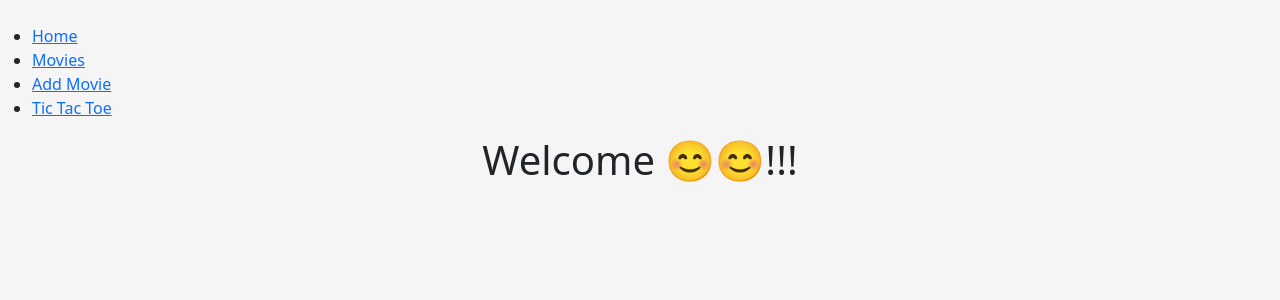
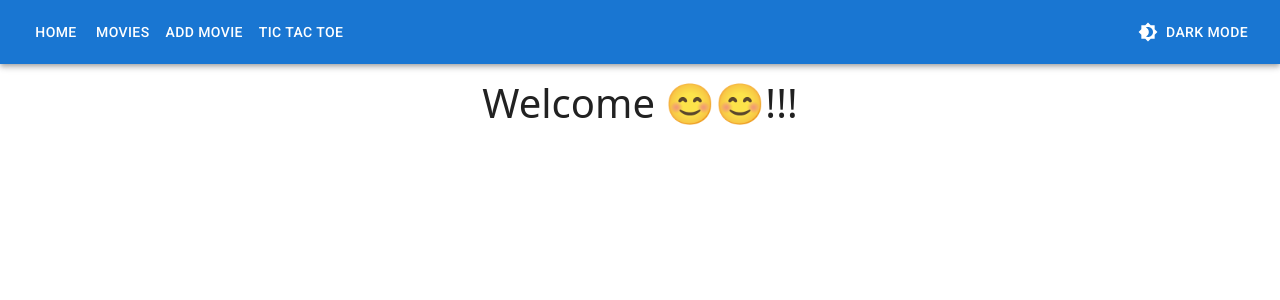
Before and after one commit to vmvijay677/my-react, a React (Create React App) app: page / in a window 1280 px wide. Shown: the top 300 px of the page. Built offline with nearby package versions, Linux system fonts and the light colour scheme.

Commit message:
dark and light theme

```diff
--- a/src/App.js
+++ b/src/App.js
@@ -1,5 +1,5 @@
 import "./index.css";
-import { useState } from "react";
+import { useEffect, useState } from "react";
 import Button from '@mui/material/Button';
 import TextField from '@mui/material/TextField';
 import IconButton from '@mui/material/IconButton';
@@ -8,7 +8,7 @@ import ExpandMoreIcon from '@mui/icons-material/ExpandMore';
 import ExpandLessIcon from '@mui/icons-material/ExpandLess';
 import Card from '@mui/material/Card';
 import CardContent from '@mui/material/CardContent';
-import { Counter,  double } from "./Counter";
+import { Counter, double } from "./Counter";
 import { Switch, Route, Link, Redirect } from "react-router-dom";
 import useWindowSize from 'react-use/lib/useWindowSize'
 import Confetti from 'react-confetti'
@@ -18,73 +18,93 @@ import { useHistory } from "react-router-dom";
 import { useParams } from "react-router-dom";
 import ArrowBackIosIcon from '@mui/icons-material/ArrowBackIos';
 import EditIcon from '@mui/icons-material/Edit';
+import AppBar from '@mui/material/AppBar';
+import Toolbar from '@mui/material/Toolbar';
+import { createTheme, ThemeProvider } from '@mui/material/styles';
+import Paper from '@mui/material/Paper';
+import Brightness4Icon from '@mui/icons-material/Brightness4';
+import Brightness7Icon from '@mui/icons-material/Brightness7';
 
 
 export default function App() {
   const movies = [
     {
+      id: "100",
       poster: "https://m.media-amazon.com/images/M/MV5BNmU1OTYzYzAtMDcyOS00MDI0LTg2ZmQtYTEyMDdmMmQ0MjY5XkEyXkFqcGdeQXVyOTk3NTc2MzE@._V1_.jpg",
       name: "1. Master (2021)",
       summary: "John Durairaj, an alcoholic professor, gets enrolled to teach at a juvenile facility, unbeknownst to him. He soon clashes with a ruthless gangster, who uses the children as scapegoats for his crimes.",
-      rating: "7.8/10",
+      rating: 7.8,
       trailer: "https://www.youtube.com/embed/UTiXQcrLlv4"
     },
     {
+      id: "101",
       poster: "https://www.sify.com/uploads/1-tgykJ4ihfiagi.jpg",
       name: "2. Bigil (2019)",
       summary: "Michael, an aggressive young man, gives up his dream of becoming a footballer after his father's murder. However, a friend convinces him to coach a women's football team and turn his life around.",
-      rating: "6.9/10",
+      rating: 6.9,
       trailer: "https://www.youtube.com/embed/GR-Ui8-V2M0"
     },
     {
+      id: "102",
       poster: "https://pbs.twimg.com/media/DLyjImyVwAAw5No.jpg",
       name: "3. Mersal (2017)",
       summary: "Maaran, a doctor, is falsely arrested for the murder of his colleague, Dr Arjun Zachariah. He soon discovers that the real culprit is a lookalike who aims to expose corruption in the medical industry.",
-      rating: "7.8/10",
+      rating: 7.8,
       trailer: "https://www.youtube.com/embed/gQDo5QuZTaw"
     },
     {
+      id: "103",
       poster: "https://live.staticflickr.com/65535/10496255225_2744d915de_b.jpg",
       name: "4. Theri (2016)",
       summary: "DCP Vijaya Kumar goes into hiding to bring up his daughter in a safe environment. However, after her life is threatened by deadly gangsters, he must face his past to protect his daughter.",
-      rating: "7.4/10",
+      rating: 7.4,
       trailer: "https://www.youtube.com/embed/ZK4uGLpkAKk"
     },
     {
+      id: "104",
       poster: "https://pbs.twimg.com/media/BqptqsXCEAEBQjE?format=jpg&name=large",
       name: "5. Kaththi (2014)",
       summary: "Kathiresan, who escapes from prison, accidentally meets his lookalike, Jeeva, who gets shot by criminals. Kathiresan masquerades as Jeeva in order to save himself, but it turns him into a crusader.",
-      rating: "8.1/10",
+      rating: 8.1,
       trailer: "https://www.youtube.com/embed/bMf0IyzyKt4"
     },
     {
+      id: "105",
       poster: "https://m.media-amazon.com/images/M/MV5BZTc4YWY5MzAtOTc4Zi00NDVmLThlMGItYjliOGNkYmM3NDBmXkEyXkFqcGdeQXVyOTk3NTc2MzE@._V1_.jpg",
       name: "6. Thuppakki (2012)",
       summary: "An army captain visits Mumbai to be with his family and find a suitable bride. However, an explosion in the city sets him off on a mission to find and disable a terrorist sleeper cell in the city.",
-      rating: "8.1/10",
+      rating: 8.1,
       trailer: "https://www.youtube.com/embed/s0O44Sn1hD4"
     }
   ];
 
   const [movieList, setMovieList] = useState(movies);
+  const [mode, setMode] = useState("light");
   const history = useHistory();
+  const theme = createTheme({
+    palette: {
+      mode: mode,
+    },
+  });
   return (
+    <ThemeProvider theme={theme}>
+      <Paper elevation={4} style={{borderRadius: "0px", minHeight: "100vh"}}>
         <div>
-      <br></br>
-      <ul>
-        <li>
-          <Link to="/">Home</Link>
-        </li>
-        <li>
-          <Link to="/movies">Movies</Link>
-        </li>
-        <li>
-          <Link to="/movies/add">Add Movie</Link>
-        </li>
-        <li>
-          <Link to="/tic-tac-toe">Tic Tac Toe</Link>
-        </li>
-      </ul>
+          <div className="appbar">
+            <AppBar position="static">
+              <Toolbar>
+                <Button color="inherit" onClick={() => history.push("/")}>Home</Button>
+                <Button color="inherit" onClick={() => history.push("/movies")}>Movies</Button>
+                <Button color="inherit" onClick={() => history.push("/movies/add")}>Add Movie</Button>
+                <Button color="inherit" onClick={() => history.push("/tic-tac-toe")}>Tic Tac Toe</Button>
+                <Button color="inherit"
+                startIcon={theme.palette.mode === 'dark' ? <Brightness7Icon /> : <Brightness4Icon />}
+                style={{marginLeft: "auto"}}
+                onClick={() => setMode(mode === "light" ? "dark" : "light")}
+                >{mode === "light" ? "dark" : "light"} Mode</Button>
+              </Toolbar>
+            </AppBar>
+          </div>
 
           <Switch>
             <Route exact path="/">
@@ -110,24 +130,24 @@ const history = useHistory();
             <Route path="/movies">
               <Heading />
               <div className="App">
-      {movieList.map(({name, poster, summary, rating}, index) => (<Movieslist
+                {movieList.map(({ name, poster, summary, rating }, index) => (<Movieslist
                   key={index} name={name}
                   poster={poster}
                   summary={summary}
                   rating={rating}
-        deleteButton={<IconButton aria-label="delete" size="large" color="error" onClick={() => {
+                  deleteButton={<IconButton aria-label="delete" style={{marginLeft: "auto"}} size="large" color="error" onClick={() => {
                     //console.log(index);
-          const copyMovieList = [... movieList];
+                    const copyMovieList = [...movieList];
                     copyMovieList.splice(index, 1);
                     setMovieList(copyMovieList);
                   }}>
-          <DeleteIcon fontSize="inherit"/>
+                    <DeleteIcon fontSize="inherit" />
                   </IconButton>}
                   editButton={<IconButton aria-label="delete" size="large" color="primary" onClick={() => {
                     //console.log(index);
                     history.push(`/movies/edit/${index}`);
                   }}>
-          <EditIcon fontSize="inherit"/>
+                    <EditIcon fontSize="inherit" />
                   </IconButton>}
                   id={index} />))}
               </div>
@@ -143,28 +163,34 @@ const history = useHistory();
 
           </Switch>
         </div>
-    // <Counter />
+        {/* <Counter /> */}
+      </Paper>
+    </ThemeProvider>
   );
 }
 
-function Heading(){
+function Heading() {
   const style = {
     marginTop: "20px"
   }
-  return(
+  return (
     <div>
       <h1 style={style}>Your Favourite Movies</h1>
     </div>
   )
 }
 
-function Movieslist({name, poster, summary, rating, deleteButton, editButton, id}){
+function Movieslist({ name, poster, summary, rating, deleteButton, editButton, id }) {
   //let like = 4;
   const styles = {
     color: "green",
   };
   const [like1, setLike1] = useState(0);
   const [dislike1, setDislike1] = useState(0);
+  useEffect(() => {
+    console.log("Like is updated", like1);
+  }, [like1, dislike1]);
+
   const [show, setShow] = useState(true);
   const history = useHistory();
   // const summaryStyles = {
@@ -178,7 +204,7 @@ function Movieslist({name, poster, summary, rating, deleteButton, editButton, id
           <div className="Movie-specs">
             <h2>{name}
               <IconButton color="warning" aria-label="movie summary" onClick={() => setShow(!show)}>
-          {show ? <ExpandLessIcon/> : <ExpandMoreIcon />}
+                {show ? <ExpandLessIcon /> : <ExpandMoreIcon />}
               </IconButton>
               <IconButton color="primary" aria-label="movie details" onClick={() => history.push(`/movies/${id}`)}>
                 <InfoIcon />
@@ -186,7 +212,7 @@ function Movieslist({name, poster, summary, rating, deleteButton, editButton, id
             </h2>
             {show ? <p className="Summary">{summary}</p> : " "}
             <span className="Span1">IMDb Rating:</span>
-      <span className="Span2" style={styles}>⭐ {rating}</span><br></br>
+            <span className="Span2" style={styles}>⭐ {rating}/10</span><br></br>
             <p>
               <IconButton color="success" aria-label="delete" onClick={() => setLike1(like1 + 1)}>
                 <Badge color="success" badgeContent={like1}>👍</Badge>
@@ -205,19 +231,19 @@ function Movieslist({name, poster, summary, rating, deleteButton, editButton, id
 }
 
 
-function ColorBox({color}){
+function ColorBox({ color }) {
   const box = {
     backgroundColor: color,
     width: "50px",
     height: "50px",
     marginTop: "10px"
   }
-  return(
+  return (
     <div style={box}>{color}</div>
   )
 }
 
-function TicTacToe(){
+function TicTacToe() {
   const [board, setBoard] = useState([
     null,
     null,
@@ -240,9 +266,9 @@ function TicTacToe(){
       [0, 4, 8],
       [2, 4, 6],
     ];
-    for(var i in lines){
+    for (var i in lines) {
       const [a, b, c] = lines[i];
-      if(board[a] !== null && board[a] === board[b] && board[b] === board[c]){
+      if (board[a] !== null && board[a] === board[b] && board[b] === board[c]) {
         console.log("Winner is", board[a]);
         return board[a];
       }
@@ -254,8 +280,8 @@ function TicTacToe(){
   const [isXTurn, setIsXTurn] = useState(true);
 
   const handleClick = (index) => {
-    if(winner === null && board[index] === null){
-      const boardCopy = [... board];
+    if (winner === null && board[index] === null) {
+      const boardCopy = [...board];
       console.log(boardCopy, index);
       boardCopy[index] = isXTurn ? "X" : "O";
       setBoard(boardCopy);
@@ -277,11 +303,12 @@ function TicTacToe(){
       {winner ? <Confetti width={width} height={height} /> : " "}
       <h1 style={styles1}>Welcome to Tic Tac Toe Game</h1>
       <div className="board">
-      {board.map((val, index) => (<GameBox val={val} onPlayerClick={() => handleClick(index)}/>))}
+        {board.map((val, index) => (<GameBox val={val} onPlayerClick={() => handleClick(index)} />))}
       </div>
       {winner ? <h1 style={styles}>Winner is: {winner}</h1> : " "}
-      <Button id="button" variant="contained" className="button" color="warning" onClick = {() => {setBoard(
-        [ null,
+      <Button id="button" variant="contained" className="button" color="warning" onClick={() => {
+        setBoard(
+          [null,
             null,
             null,
             null,
@@ -289,13 +316,14 @@ function TicTacToe(){
             null,
             null,
             null,
-          null]); setIsXTurn(true);}}>Restart</Button>
+            null]); setIsXTurn(true);
+      }}>Restart</Button>
       {/* <GameBox /> */}
     </div>
   )
 }
 
-function NotFound(){
+function NotFound() {
   const styles = {
     width: "100%",
   };
@@ -307,20 +335,20 @@ function NotFound(){
   );
 }
 
-function GameBox({val, onPlayerClick}){
+function GameBox({ val, onPlayerClick }) {
   // const [val, setVal] = useState(null);
   // const val = "X";
   const styles = {
     color: val === "X" ? "green" : "red"
   }
-  return(
+  return (
     <div style={styles}
-    onClick = {() => onPlayerClick()}
+      onClick={() => onPlayerClick()}
       className="game-box">{val}</div>
   )
 }
 
-function MovieDetails({movieList}){
+function MovieDetails({ movieList }) {
   const { id } = useParams();
   console.log(id, movieList);
   const movie = movieList[id];
@@ -333,7 +361,7 @@ function MovieDetails({movieList}){
   const style1 = {
     marginTop: "20px",
   }
-  return(
+  return (
     <div>
       <iframe width="100%" height="650" src={movie.trailer} title="YouTube video player" frameborder="0" allow="accelerometer; autoplay; clipboard-write; encrypted-media; gyroscope; picture-in-picture" allowfullscreen></iframe>
       <div className="movie-details">
@@ -341,7 +369,7 @@ function MovieDetails({movieList}){
         <p className="Summary">{movie.summary}</p>
         <span className="Span1">IMDb Rating: </span>
         <span className="Span2" style={styles}>⭐ {movie.rating}</span><br></br>
-        <Button style={style1} variant="contained" startIcon={<ArrowBackIosIcon />} onClick={() => {history.goBack()}}>
+        <Button style={style1} variant="contained" startIcon={<ArrowBackIosIcon />} onClick={() => { history.goBack() }}>
           Back
         </Button>
       </div>
@@ -349,7 +377,7 @@ function MovieDetails({movieList}){
   );
 }
 
-function AddMovie({movieList, setMovieList}){
+function AddMovie({ movieList, setMovieList }) {
   const [name, setName] = useState(" ");
   const [poster, setPoster] = useState(" ");
   const [summary, setSummary] = useState(" ");
@@ -358,16 +386,16 @@ function AddMovie({movieList, setMovieList}){
   const history = useHistory();
 
   const style = {
-    marginTop: "15px"
+    marginTop: "15px",
   }
-  return(
+  return (
     <div className="add-movie">
       <h1>Add Your Favourite Movies Here</h1>
-        <TextField id="outlined-basic" label="Movie Name" color="success" variant="outlined" style={style} onChange={(event) => setName(event.target.value)} />
-        <TextField id="outlined-basic" label="Movie Poster" variant="outlined" color="success" onChange={(event) => setPoster(event.target.value)}/>
-        <TextField id="outlined-multiline-static" label="Movie Summary" color="success" multilinerows={2} onChange={(event) => setSummary(event.target.value)}/>
-        <TextField id="outlined-basic" label="Movie Rating" variant="outlined" color="success" onChange={(event) => setRating(event.target.value)}/>
-        <TextField id="outlined-basic" label="Movie Trailer" variant="outlined" color="success" onChange={(event) => setTrailer(event.target.value)}/>
+      <TextField id="outlined-basic" label="Name" color="primary" variant="outlined" style={style} onChange={(event) => setName(event.target.value)} />
+      <TextField id="outlined-basic" label="Movie Poster" variant="outlined" color="success" onChange={(event) => setPoster(event.target.value)} />
+      <TextField id="outlined-multiline-static" label="Movie Summary" color="success" multilinerows={2} onChange={(event) => setSummary(event.target.value)} />
+      <TextField id="outlined-basic" label="Movie Rating" variant="outlined" color="success" onChange={(event) => setRating(event.target.value)} />
+      <TextField id="outlined-basic" label="Movie Trailer" variant="outlined" color="success" onChange={(event) => setTrailer(event.target.value)} />
       <Button id="button" variant="contained" className="button" color="warning" onClick={() => {
         const newMovie = {
           name: name,
@@ -376,15 +404,15 @@ function AddMovie({movieList, setMovieList}){
           summary: summary,
           trailer: trailer,
         };
-          setMovieList([... movieList, newMovie]);
+        setMovieList([...movieList, newMovie]);
         history.push("/movies");
       }}>Add Movie</Button>
     </div>
   );
 }
 
-function EditMovie({movieList, setMovieList}){
-  const {id} = useParams();
+function EditMovie({ movieList, setMovieList }) {
+  const { id } = useParams();
   const movie = movieList[id];
   //console.log(movie);
 
@@ -398,14 +426,14 @@ function EditMovie({movieList, setMovieList}){
   const [rating, setRating] = useState(movie.rating);
   const [trailer, setTrailer] = useState(movie.trailer);
   const history = useHistory();
-  return(
+  return (
     <div className="add-movie">
       <h1>Edit Movies Details Here</h1>
       <TextField value={name} style={styles} id="outlined-basic" label="Movie Name" color="success" variant="outlined" onChange={(event) => setName(event.target.value)} />
-        <TextField value={poster} id="outlined-basic" label="Movie Poster" variant="outlined" color="success" onChange={(event) => setPoster(event.target.value)}/>
-        <TextField value={summary} id="outlined-multiline-static" label="Movie Summary" color="success" multilinerows={2} onChange={(event) => setSummary(event.target.value)}/>
-        <TextField value={rating} id="outlined-basic" label="Movie Rating" variant="outlined" color="success" onChange={(event) => setRating(event.target.value)}/>
-        <TextField value={trailer} id="outlined-basic" label="Movie Trailer" variant="outlined" color="success" onChange={(event) => setTrailer(event.target.value)}/>
+      <TextField value={poster} id="outlined-basic" label="Movie Poster" variant="outlined" color="success" onChange={(event) => setPoster(event.target.value)} />
+      <TextField value={summary} id="outlined-multiline-static" label="Movie Summary" color="success" multilinerows={2} onChange={(event) => setSummary(event.target.value)} />
+      <TextField value={rating} id="outlined-basic" label="Movie Rating" variant="outlined" color="success" onChange={(event) => setRating(event.target.value)} />
+      <TextField value={trailer} id="outlined-basic" label="Movie Trailer" variant="outlined" color="success" onChange={(event) => setTrailer(event.target.value)} />
       <Button id="button" variant="contained" className="button" color="success" onClick={() => {
         const updatedMovie = {
           name: name,
@@ -414,7 +442,7 @@ function EditMovie({movieList, setMovieList}){
           summary: summary,
           trailer: trailer,
         };
-          const copyMovieList = [... movieList];
+        const copyMovieList = [...movieList];
         copyMovieList[id] = updatedMovie;
         setMovieList(copyMovieList);
         history.push("/movies");
--- a/src/index.css
+++ b/src/index.css
@@ -117,3 +117,8 @@ body{
   margin-left: 30px;
   padding-bottom: 20px;
 }
+
+.appbar{
+  margin-bottom: 15px;
+  display: flex;
+}
```
Also changed, not shown: src/data.json (added, +50 -0 lines). Lines whose indentation alone changed are shown as unchanged.
